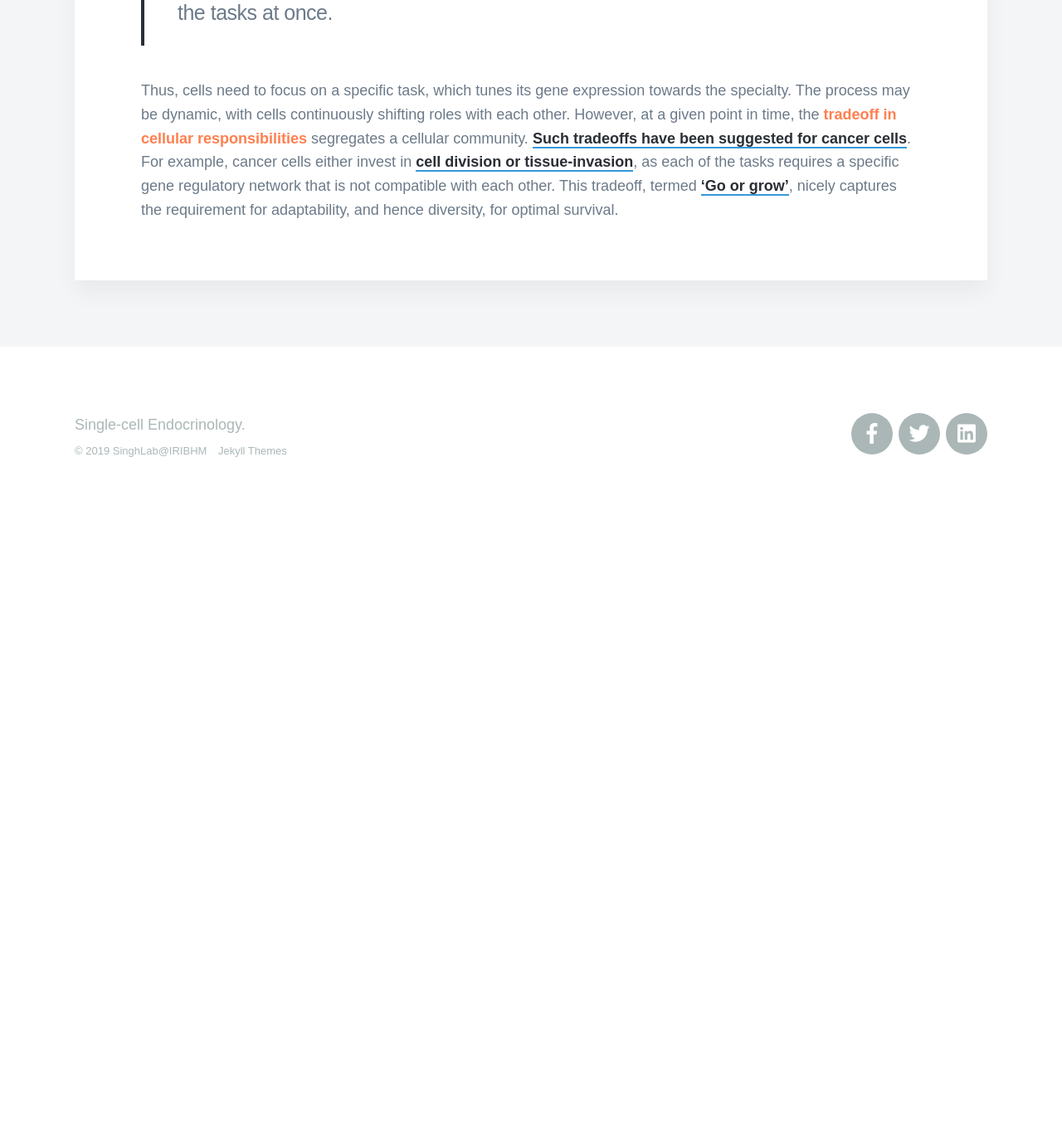
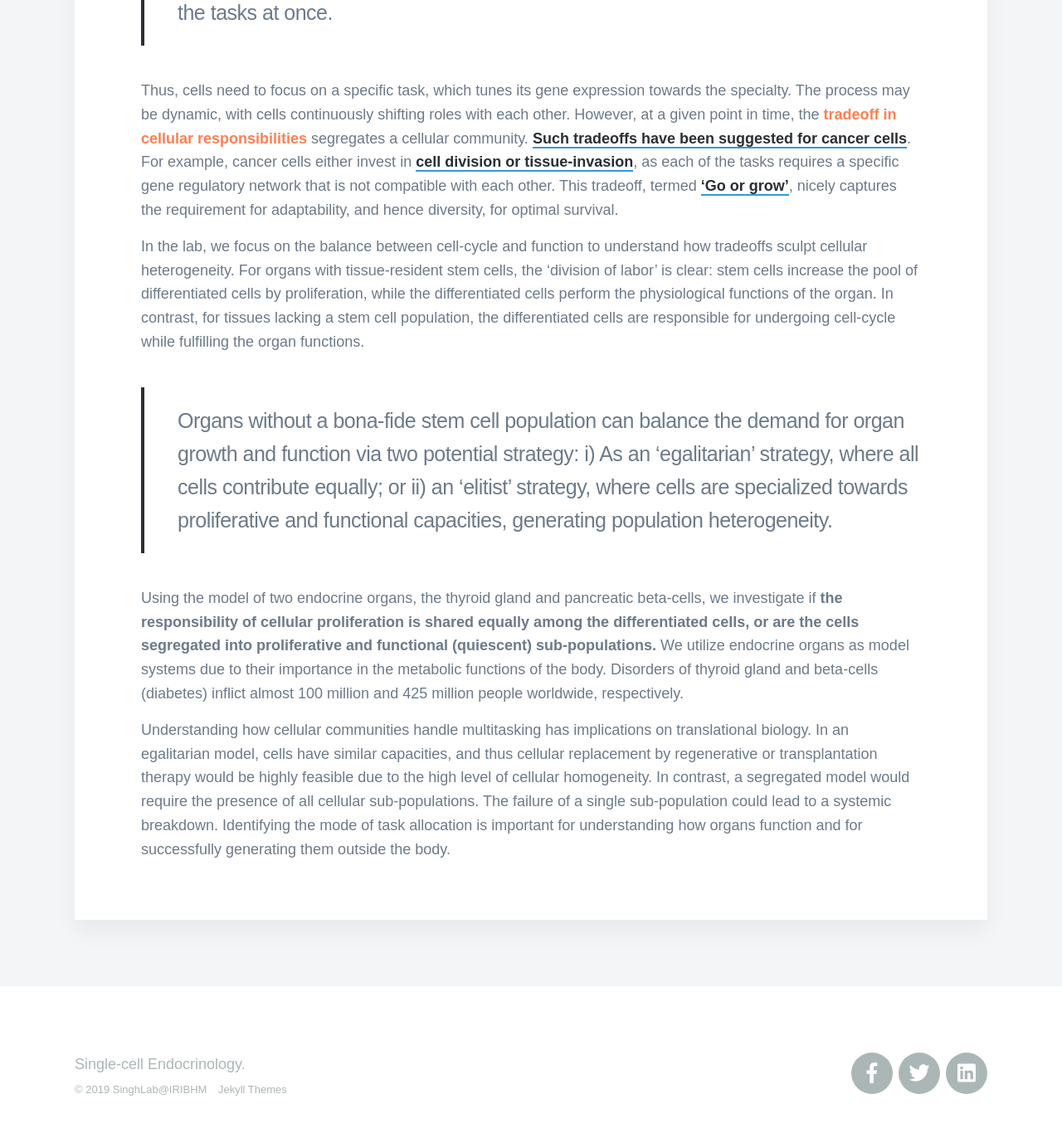
Before and after one commit to sumeetpalsingh/sumeetpalsingh.github.io, a Jekyll site: the page built from _projects/2018-06-30-division-of-labor.md, in a window 1280 px wide and 1400 px high, scrolled down 873 px. Shown: the top 1360 px of the window at 83% size. Built offline with Jekyll 4.4.1, drawn with Linux system fonts in a browser that asks for light colours; nearby versions of some CDN libraries; some web fonts are replaced; before the commit the page ends 1503 px from its top, so only the background shows below that.

Commit message:
Update 2018-06-30-division-of-labor.md

```diff
--- a/_projects/2018-06-30-division-of-labor.md
+++ b/_projects/2018-06-30-division-of-labor.md
@@ -13,3 +13,16 @@ Our research interest lies in understanding the organizational principles underl
 >The prime reason why cells need to multi-task is that one cell cannot be optimal at all the tasks at once.
 
 Thus, cells need to focus on a specific task, which tunes its gene expression towards the specialty. The process may be dynamic, with cells continuously shifting roles with each other. However, at a given point in time, the <span style="color:coral">**tradeoff in cellular responsibilities**</span> segregates a cellular community. [Such tradeoffs have been suggested for cancer cells](https://www.ncbi.nlm.nih.gov/pubmed/24213474). For example, cancer cells either invest in [cell division or tissue-invasion](https://www.ncbi.nlm.nih.gov/pubmed/19713745), as each of the tasks requires a specific gene regulatory network that is not compatible with each other. This tradeoff, termed [‘Go or grow’](https://www.ncbi.nlm.nih.gov/pubmed/20610469), nicely captures the requirement for adaptability, and hence diversity, for optimal survival.
+
+In the lab, we focus on the balance between cell-cycle and function to understand how
+tradeoffs sculpt cellular heterogeneity. For organs with tissue-resident stem cells, the ‘division of labor’ is clear: stem cells increase the pool of differentiated cells by proliferation, while the differentiated cells perform the physiological functions of the organ. In contrast, for tissues lacking a stem cell population, the differentiated cells are responsible for undergoing cell-cycle while fulfilling the organ functions.
+
+>Organs without a bona-fide stem cell population can balance the demand for organ growth and function via two potential strategy: i) As an ‘egalitarian’ strategy, where all cells contribute equally; or ii) an ‘elitist’ strategy, where cells are specialized towards proliferative
+and functional capacities, generating population heterogeneity.
+
+Using the model of two endocrine organs, the thyroid gland and pancreatic beta-cells, we investigate if **the responsibility of cellular proliferation is shared equally among the differentiated cells, or are the cells segregated into proliferative and functional (quiescent) sub-populations.** We utilize endocrine organs as model systems due to their importance in the metabolic functions of the body. Disorders of thyroid gland and beta-cells (diabetes) inflict almost 100 million and 425 million people worldwide, respectively.
+
+Understanding how cellular communities handle multitasking has implications on translational
+biology. In an egalitarian model, cells have similar capacities, and thus cellular replacement by regenerative or transplantation therapy would be highly feasible due to the high level of cellular homogeneity. In contrast, a segregated model would require the presence of all cellular sub-populations. The failure of a single sub-population could lead to a systemic breakdown.
+Identifying the mode of task allocation is important for understanding how organs function and
+for successfully generating them outside the body.
```
